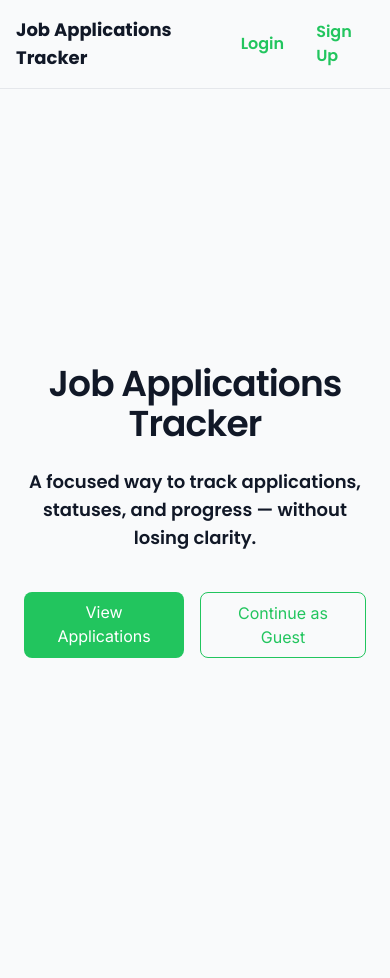
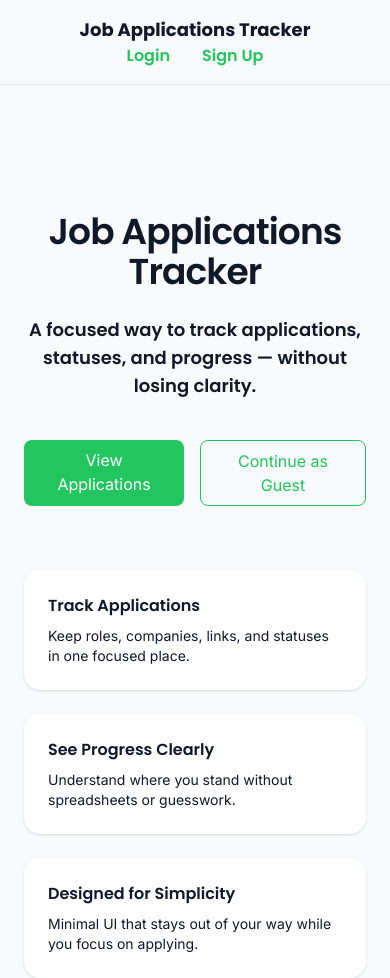
Before and after one commit to Maryam1982/job-applications-tracker, a Next.js app: page / in a window 390 px wide. Before the commit the page ends 933 px from the top, so only its background shows below. Built offline with nearby package versions, Linux system fonts and the light colour scheme; no server answers.

Commit message:
Polish landing page and add navbar item for applications route

```diff
--- a/app/components/Navbar.tsx
+++ b/app/components/Navbar.tsx
@@ -3,7 +3,7 @@
 import { useEffect, useState } from "react";
 import { useRouter, usePathname } from "next/navigation";
 import Link from "next/link";
-import { LayoutDashboard } from "lucide-react";
+import { LayoutDashboard, Folder } from "lucide-react";
 import { hasGuestData } from "@/lib/guest/storage";
 import { syncGuestToDatabase } from "@/lib/guest/sync";
 
@@ -86,9 +86,10 @@ export default function Navbar() {
 
   // Active-link styling
   const isDashboard = pathname === "/dashboard";
+  const isApplications = pathname === "/applications";
 
   return (
-    <nav className="w-full border-b border-border-divider p-4 flex justify-between items-center">
+    <nav className="w-full border-b border-border-divider p-4 flex flex-col sm:flex-row justify-between items-center">
       {/* LEFT — Logo */}
       <Link href="/" className="font-bold text-lg hover:text-primary">
         Job Applications Tracker
@@ -98,7 +99,6 @@ export default function Navbar() {
       <div className="flex items-center gap-8">
         {loading ? null : user ? (
           <>
-            {/* Dashboard Link with Active Styling */}
             <Link
               href="/dashboard"
               className={`text-sm font-medium transition-colors ${
@@ -110,6 +110,20 @@ export default function Navbar() {
               <div className="flex items-center gap-2 ">
                 <LayoutDashboard className="w-6 h-6 text-current" />
                 Dashboard
+              </div>
+            </Link>
+
+            <Link
+              href="/applications"
+              className={`text-sm font-medium transition-colors ${
+                isApplications
+                  ? "text-primary font-semibold"
+                  : "hover:text-primary"
+              }`}
+            >
+              <div className="flex items-center gap-2 ">
+                <Folder className="w-6 h-6 text-current" />
+                Applications
               </div>
             </Link>
 
--- a/app/page.tsx
+++ b/app/page.tsx
@@ -5,8 +5,8 @@ export default async function LandingPage() {
   const user = await getUserServer();
 
   return (
-    <main className="min-h-screen flex items-center justify-center bg-background">
-      <section className="w-full max-w-3xl px-6 text-center">
+    <main className="min-h-screen flex pt-[15vh] justify-center bg-background">
+      <section className="w-full max-w-4xl px-6 text-center">
         <h1 className="text-4xl sm:text-5xl font-bold tracking-tight">
           Job Applications Tracker
         </h1>
@@ -30,6 +30,29 @@ export default async function LandingPage() {
             </Link>
           )}
         </div>
+
+        <div className="mt-16 grid gap-6 sm:grid-cols-3  text-left">
+          <div className="rounded-2xl  bg-surface p-6 shadow-sm hover:shadow-lg transition-shadow duration-200">
+            <h3 className="font-semibold ">Track Applications</h3>
+            <p className="mt-2 text-sm text-muted-foreground font-secondary ">
+              Keep roles, companies, links, and statuses in one focused place.
+            </p>
+          </div>
+
+          <div className="rounded-2xl  bg-surface p-6 shadow-sm hover:shadow-lg transition-shadow duration-200">
+            <h3 className="font-semibold">See Progress Clearly</h3>
+            <p className="mt-2 text-sm text-muted-foreground font-secondary ">
+              Understand where you stand without spreadsheets or guesswork.
+            </p>
+          </div>
+
+          <div className="rounded-2xl  bg-surface p-6 shadow-sm hover:shadow-lg transition-shadow duration-200">
+            <h3 className="font-semibold">Designed for Simplicity</h3>
+            <p className="mt-2 text-sm text-muted-foreground font-secondary ">
+              Minimal UI that stays out of your way while you focus on applying.
+            </p>
+          </div>
+        </div>
       </section>
     </main>
   );
```
